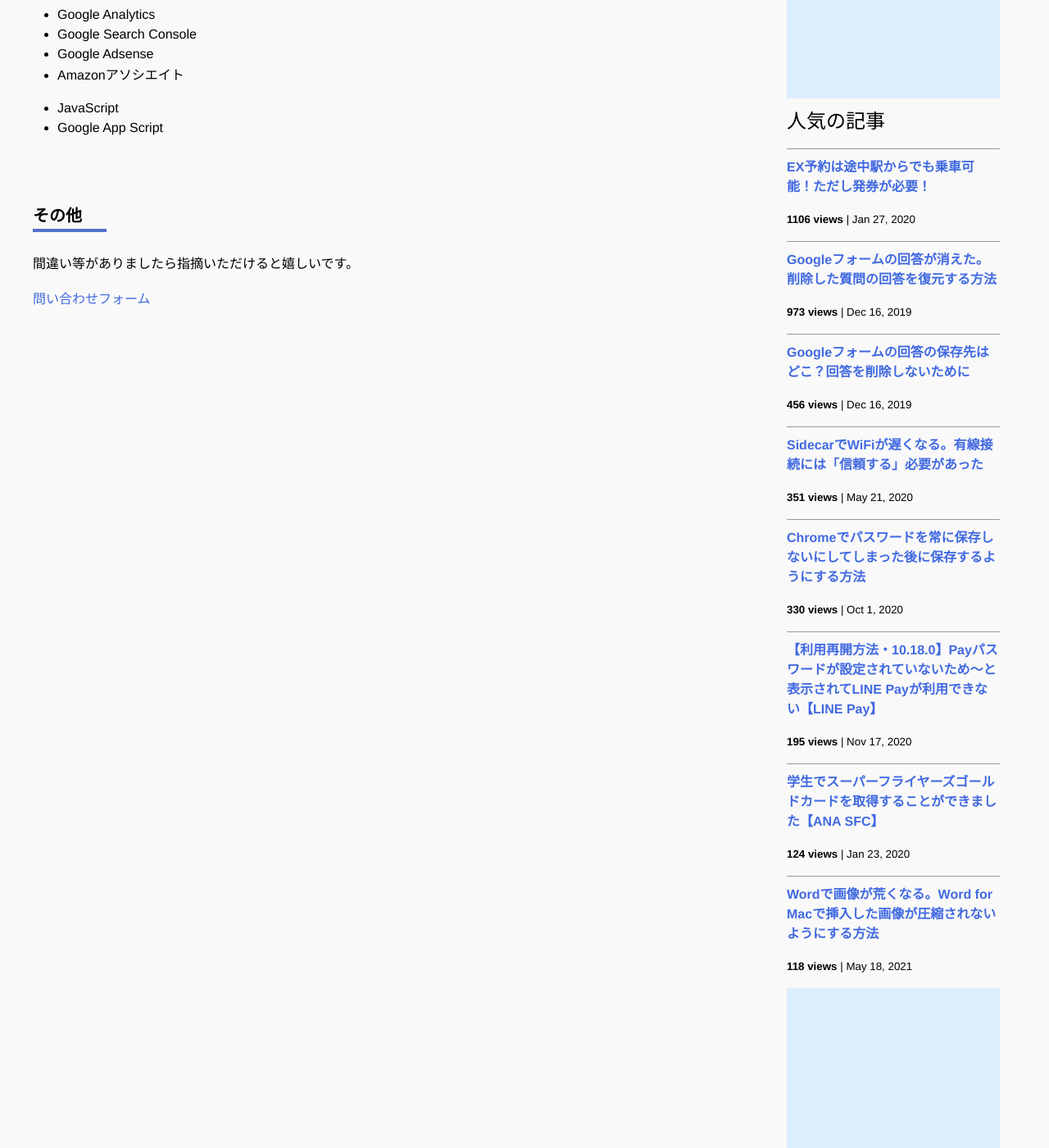
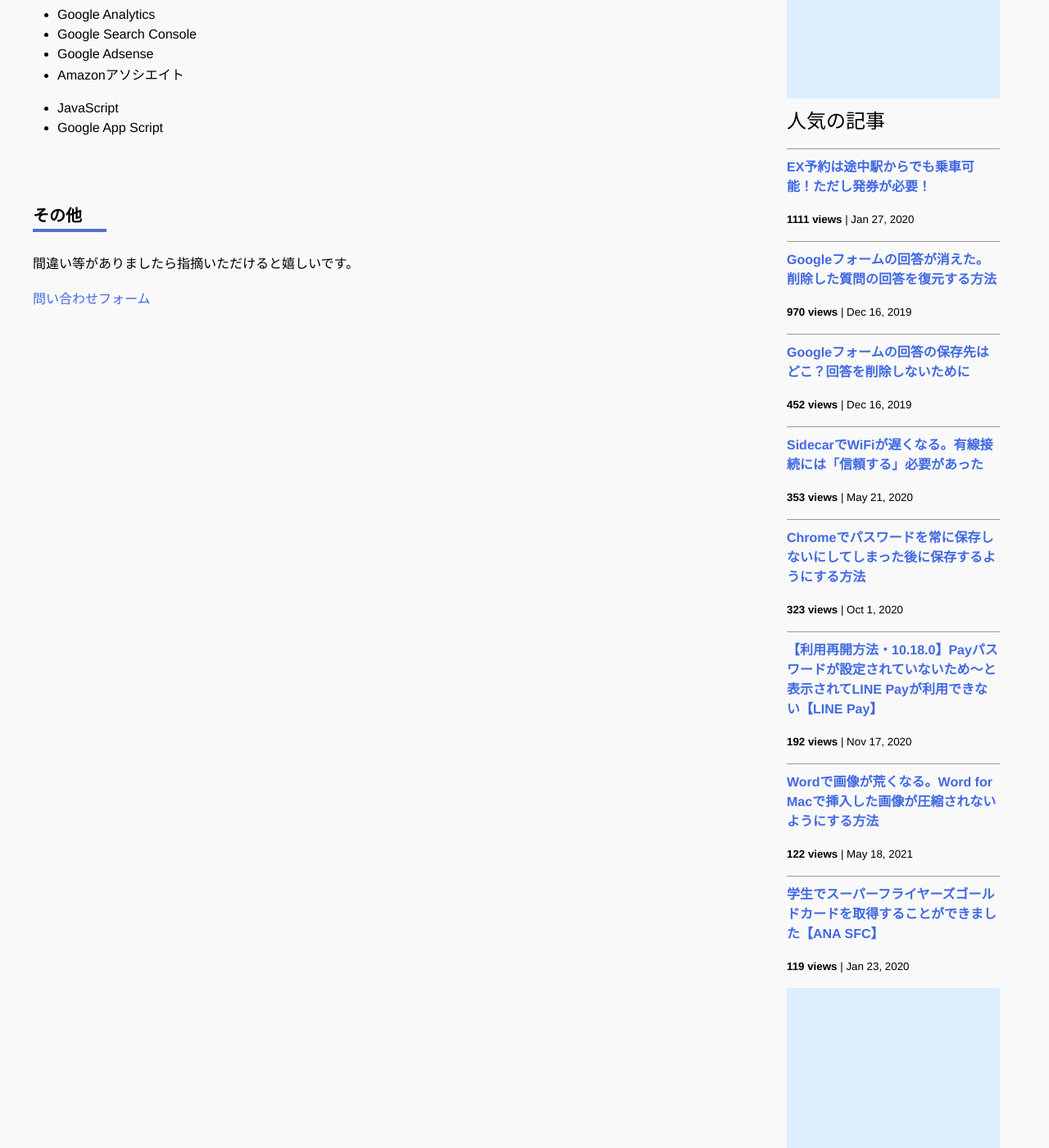
Before and after one commit to iwanaminami/shoyaiwaname, a Jekyll site: the page built from about.markdown, in a window 1280 px wide and 1400 px high, scrolled down 693 px. Shown: the whole window at 82% size. Built offline with Jekyll 4.4.1, drawn with Linux system fonts in a browser that asks for light colours; nearby versions of some CDN libraries; comment, search, counter and statistics services are not loaded.

Commit message:
a new commit message

```diff
--- a/_data/popularposts.yml
+++ b/_data/popularposts.yml
@@ -1,17 +1,17 @@
 side:
-  - view: 1106
+  - view: 1111
     url: /2020/01/27/ex-rideontheway.html
-  - view: 973
+  - view: 970
     url: /2019/12/16/restore-googleform.html
-  - view: 456
+  - view: 452
     url: /2019/12/16/googleform-answers.html
-  - view: 351
+  - view: 353
     url: /2020/05/21/sidecar-via-cable.html
-  - view: 330
+  - view: 323
     url: /2020/10/01/googlepassword.html
-  - view: 195
+  - view: 192
     url: /2020/11/17/linepay.html
-  - view: 124
+  - view: 122
+    url: /2021/05/18/image-compression-word.html
+  - view: 119
     url: /2020/01/23/sfcgold.html
-  - view: 118
-    url: /2021/05/18/image-compression-word.html
```
